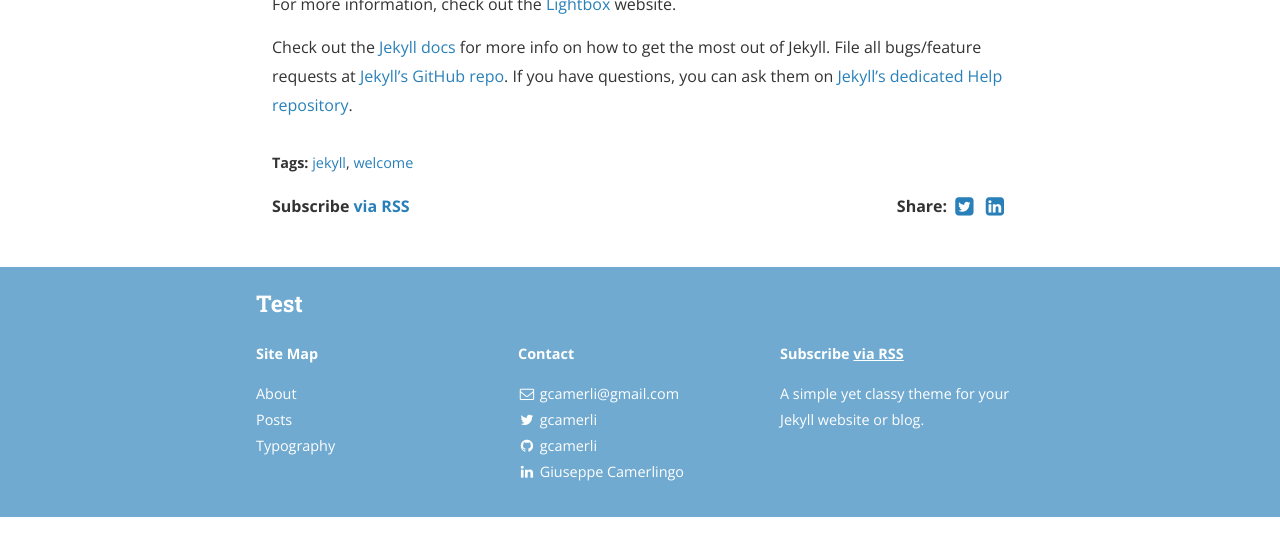
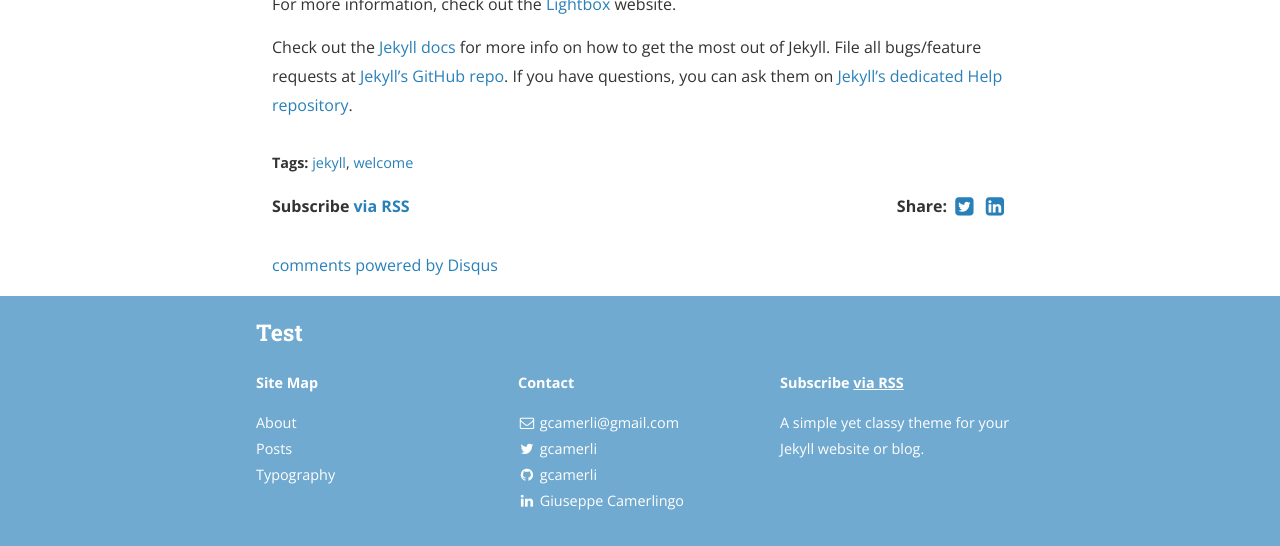
Before and after one commit to gcamerli/gcamerli.github.io, a Jekyll site: the page built from _posts/2015-04-18-welcome-to-jekyll.markdown, in a window 1280 px wide and 900 px high, scrolled down 2148 px, cut to the strip 354-900 px from the top of the window. Built offline with Jekyll 4.4.1, drawn with Linux system fonts in a browser that asks for light colours; nearby versions of some CDN libraries; comment, search, counter and statistics services are not loaded; a style sheet for code colours, icons or effects is not loaded; before the commit the page ends 3019 px from its top, so only the background shows below that; some of the changed lines change nothing that is shown.

Commit message:
Update _config

```diff
--- a/_config.yml
+++ b/_config.yml
@@ -1,12 +1,10 @@
 # External gems
-# See http://ixti.net/software/2013/01/28/using-jekyll-plugins-on-github-pages.html for making `jekyll archives` work.
 gems:
-  - jekyll-archives # Sorry, not GitHub pages friendly!
+  - jekyll-archives
   - jekyll-sitemap
   - jekyll-paginate
 
 exclude:
-  - "/vendor/"
 
 # Site settings
 title: Test
@@ -41,15 +39,12 @@
     tag: '/tag/:name/'
 
 # Disqus comments
-# disqus_shortname: gcamerli
+disqus_shortname: gcamerli
 
 # Category descriptions (for archive pages)
 descriptions:
   - cat: jekyll
     desc: "Posts describing Jekyll setup techniques."
-
-  - cat: dummy
-    desc: "Just some placeholder posts, lorem ipsum and the rest."
 
 # Social icons and sharing options
 #
```
